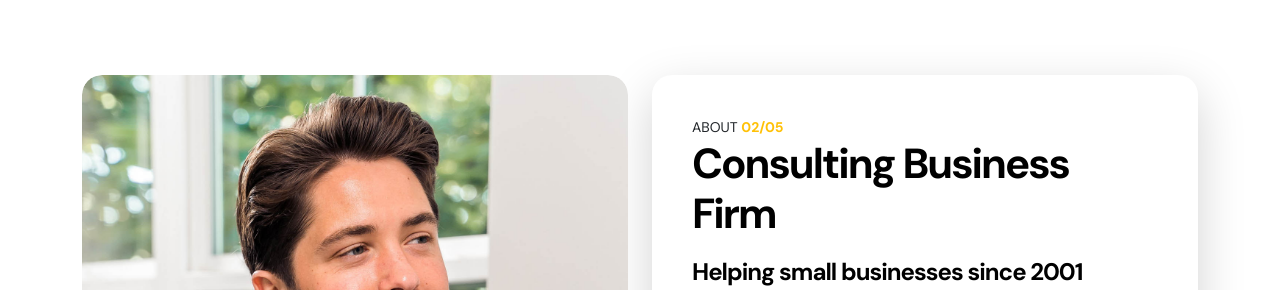
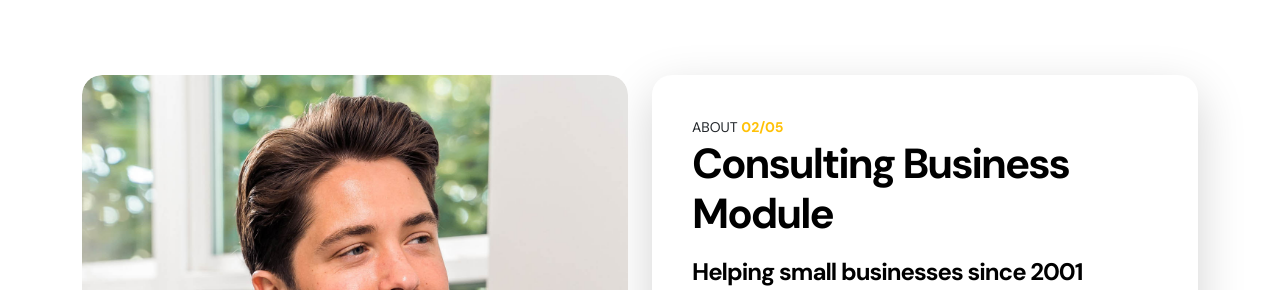
Before and after one commit to vishal-nerkar2004/waso_project, a plain HTML site: page index.html in a window 1280 px wide. Shown: the part 840-1130 px from the top of the page. Drawn offline with Linux system fonts and the light colour scheme.

Commit message:
commiting some changes

```diff
--- a/index.html
+++ b/index.html
@@ -201,7 +201,7 @@ Free Bootstrap 5 HTML Template
                                 <div class="about-info">
                                     <small class="small-title">About <strong class="text-warning">02/05</strong></small>
 
-                                    <h2 class="mb-3">Consulting Business Firm</h2>
+                                    <h2 class="mb-3">Consulting Business Module</h2>
 
                                     <h5 class="mb-3">Helping small businesses since 2001</h5>
 
```
